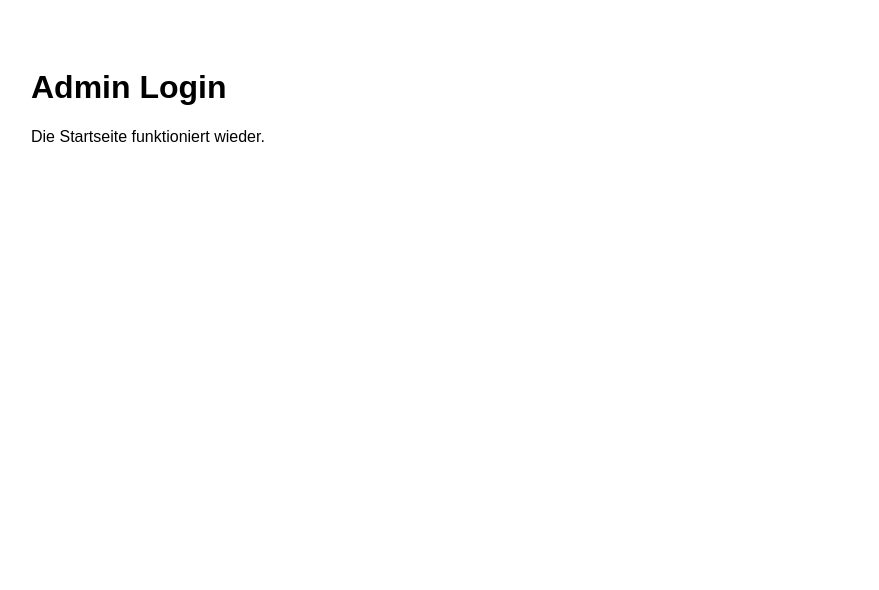
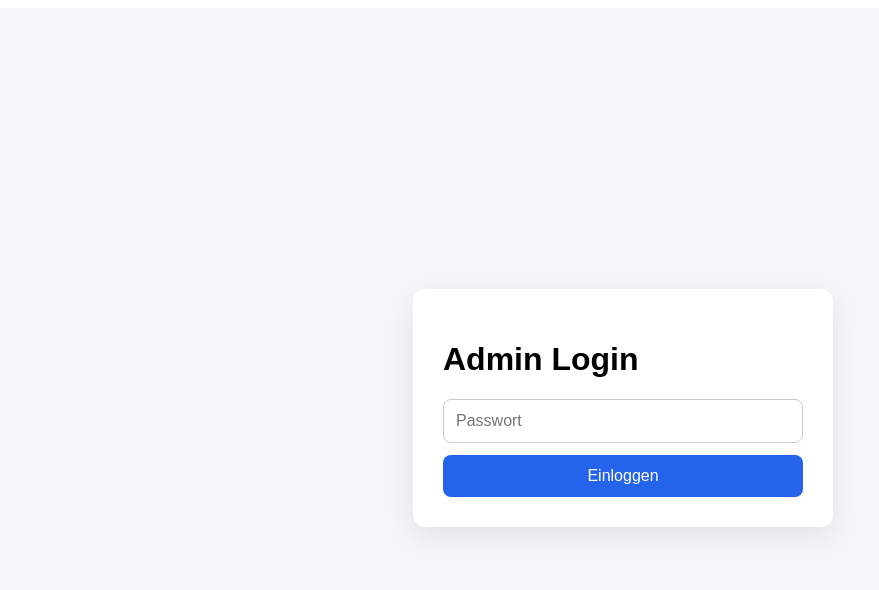
Before and after one commit to ossthun/oss-calendar, a Next.js app: page / in a window 1280 px wide. Shown: the top 590 px of the page, without its empty margins (17-896 px from the left). Built offline with nearby package versions, Linux system fonts and the light colour scheme.

Commit message:
Update index.js

```diff
--- a/pages/index.js
+++ b/pages/index.js
@@ -1,11 +1,100 @@
+import { useState } from "react";
+import { useRouter } from "next/router";
+
 export default function Home() {
+  const router = useRouter();
+
+  const [password, setPassword] = useState("");
+  const [error, setError] = useState("");
+
+  async function handleLogin(e) {
+    e.preventDefault();
+
+    setError("");
+
+    const res = await fetch("/api/login", {
+      method: "POST",
+      headers: {
+        "Content-Type": "application/json",
+      },
+      body: JSON.stringify({ password }),
+    });
+
+    if (!res.ok) {
+      setError("Falsches Passwort.");
+      return;
+    }
+
+    router.reload();
+  }
+
   return (
-    <div style={{ padding: 40, fontFamily: "Arial" }}>
-      <h1>Admin Login</h1>
+    <div style={styles.page}>
+      <div style={styles.card}>
+        <h1>Admin Login</h1>
 
-      <p>
-        Die Startseite funktioniert wieder.
-      </p>
+        <form onSubmit={handleLogin}>
+          <input
+            type="password"
+            value={password}
+            onChange={(e) => setPassword(e.target.value)}
+            placeholder="Passwort"
+            style={styles.input}
+          />
+
+          {error && <p style={styles.error}>{error}</p>}
+
+          <button type="submit" style={styles.button}>
+            Einloggen
+          </button>
+        </form>
+      </div>
     </div>
   );
 }
+
+const styles = {
+  page: {
+    minHeight: "100vh",
+    background: "#f5f6fa",
+    display: "flex",
+    alignItems: "center",
+    justifyContent: "center",
+    fontFamily: "Arial",
+  },
+
+  card: {
+    background: "white",
+    padding: 30,
+    borderRadius: 12,
+    width: "90%",
+    maxWidth: 360,
+    boxShadow: "0 10px 30px rgba(0,0,0,0.08)",
+  },
+
+  input: {
+    width: "100%",
+    padding: 12,
+    fontSize: 16,
+    borderRadius: 8,
+    border: "1px solid #ccc",
+    marginBottom: 12,
+    boxSizing: "border-box",
+  },
+
+  button: {
+    width: "100%",
+    padding: 12,
+    fontSize: 16,
+    background: "#2563eb",
+    color: "white",
+    border: "none",
+    borderRadius: 8,
+    cursor: "pointer",
+  },
+
+  error: {
+    color: "#dc2626",
+    marginTop: 0,
+  },
+};
```
